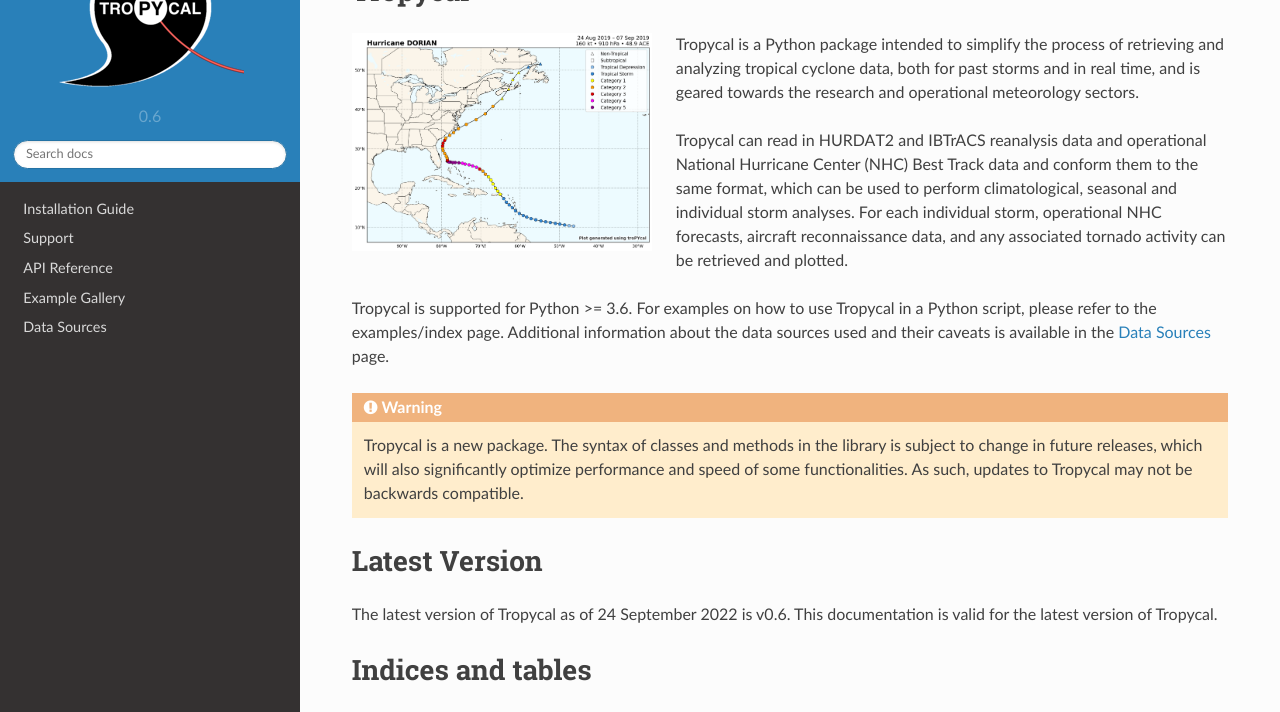
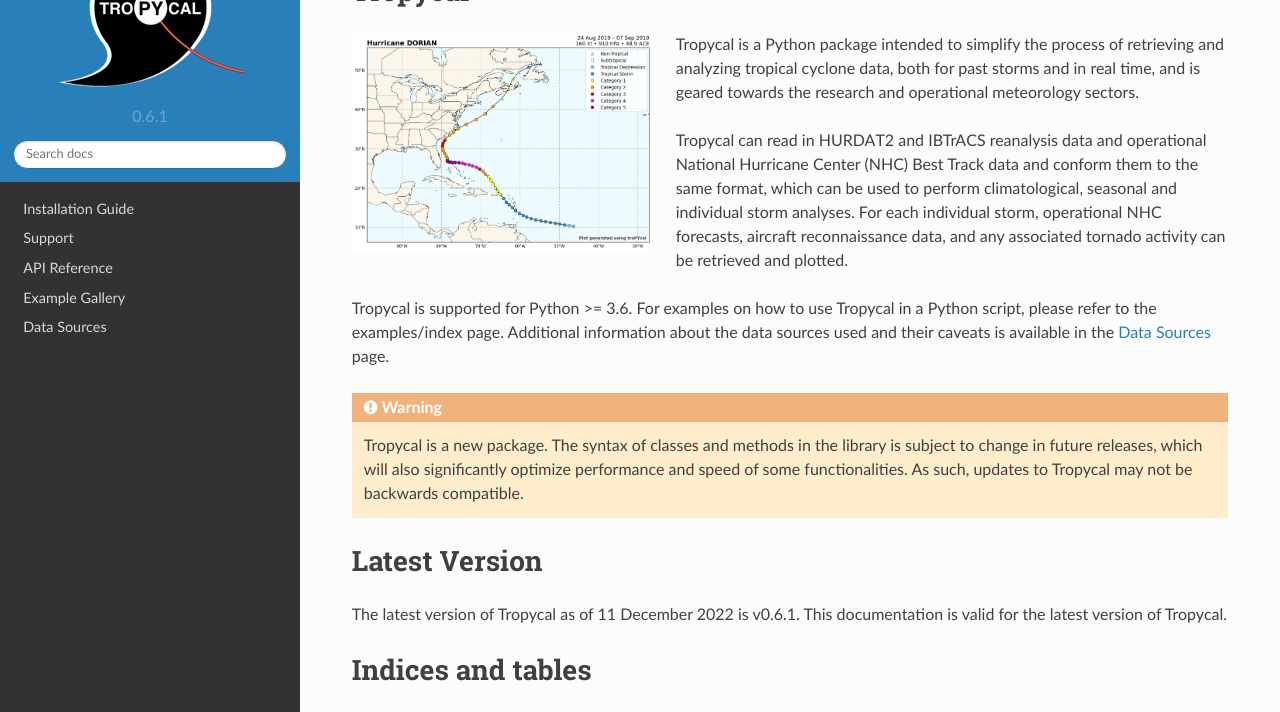
Before and after one commit to tropycal/tropycal, a Sphinx documentation site: the page built from docs/index.rst, in a window 1280 px wide and 1105 px high. Shown: the part 132-844 px from the top of the window. Built offline with Sphinx 7.4.7 and the Read the Docs theme 2.0.0, drawn with Linux system fonts in a browser that asks for light colours; pages that are not in the unit, such as notebooks, are missing from menus; the version number is read from the project's files by our own code.

Commit message:
feat: upgrade version to 0.6.1

```diff
--- a/docs/conf.py
+++ b/docs/conf.py
@@ -33,7 +33,7 @@
 # The short X.Y version
 version = ''
 # The full version, including alpha/beta/rc tags
-release = '0.6'
+release = '0.6.1'
 
 
 # -- General configuration ---------------------------------------------------
--- a/docs/index.rst
+++ b/docs/index.rst
@@ -30,7 +30,7 @@
 Latest Version
 ==============
 
-The latest version of Tropycal as of 24 September 2022 is v0.6. This documentation is valid for the latest version of Tropycal.
+The latest version of Tropycal as of 11 December 2022 is v0.6.1. This documentation is valid for the latest version of Tropycal.
 
 Indices and tables
 ==================
--- a/setup.cfg
+++ b/setup.cfg
@@ -1,6 +1,6 @@
 [metadata]
 name = tropycal
-version = 0.6
+version = 0.6.1
 description = Package for retrieving and analyzing tropical cyclone data
 long_description = file: README.md
 long_description_content_type = text/markdown
```
Also changed, not shown: README.md (+1 -1 lines).
